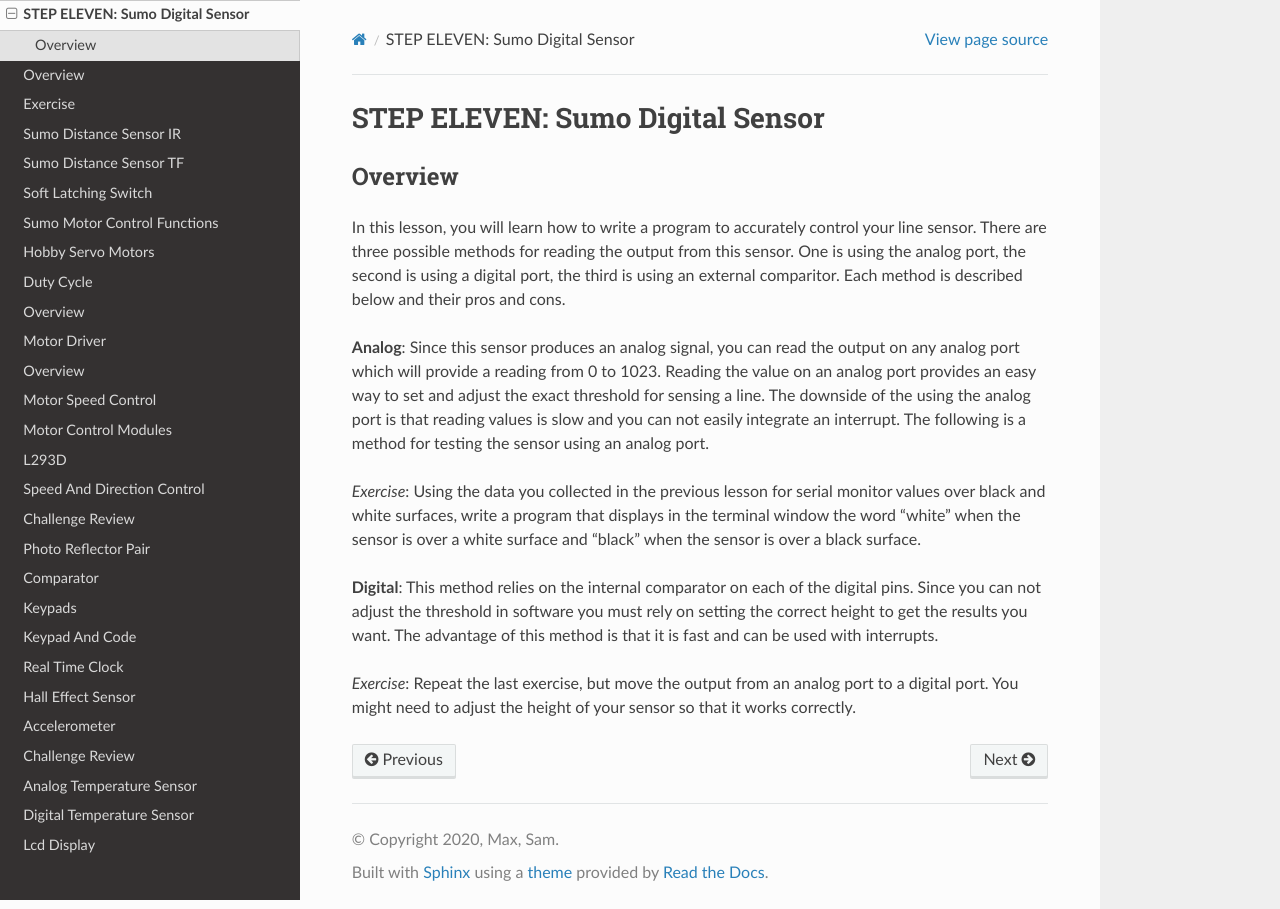
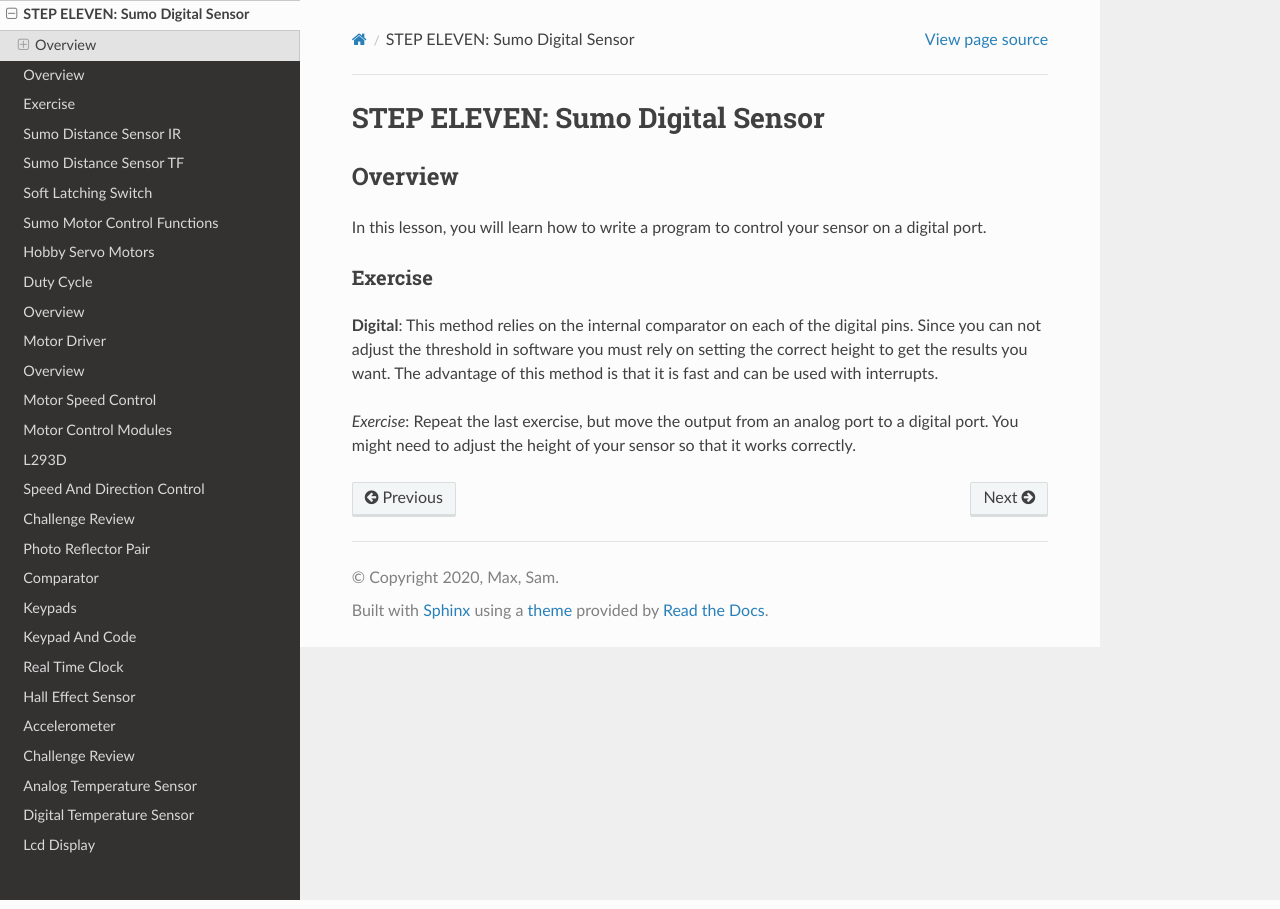
Before and after one commit to maxtkc/mvths-wiki, a Sphinx documentation site: the page built from docs/070xp-sumo-sensor-digital.rst, in a window 1280 px wide. Built offline with Sphinx 7.4.7 and the Read the Docs theme 2.0.0, drawn with Linux system fonts in a browser that asks for light colours; pages that are not in the unit, such as notebooks, are missing from menus.

Commit message:
Update 070xp-sumo-sensor-digital.rst

```diff
--- a/docs/070xp-sumo-sensor-digital.rst
+++ b/docs/070xp-sumo-sensor-digital.rst
@@ -4,11 +4,12 @@ STEP ELEVEN: Sumo Digital Sensor
 Overview
 --------
 
-In this lesson, you will learn how to write a program to accurately control your line sensor. There are three possible methods for reading the output from this sensor. One is using the analog port, the second is using a digital port, the third is using an external comparitor. Each method is described below and their pros and cons.
+In this lesson, you will learn how to write a program to control your sensor on a digital port.
 
-**Analog**: Since this sensor produces an analog signal, you can read the output on any analog port which will provide a reading from 0 to 1023. Reading the value on an analog port provides an easy way to set and adjust the exact threshold for sensing a line. The downside of the using the analog port is that reading values is slow and you can not easily integrate an interrupt. The following is a method for testing the sensor using an analog port.
+Exercise
+~~~~~~~~
 
-*Exercise*: Using the data you collected in the previous lesson for serial monitor values over black and white surfaces, write a program that displays in the terminal window the word "white" when the sensor is over a white surface and "black" when the sensor is over a black surface.
+
 
 **Digital**: This method relies on the internal comparator on each of the digital pins. Since you can not adjust the threshold in software you must rely on setting the correct height to get the results you want. The advantage of this method is that it is fast and can be used with interrupts.
 
```
